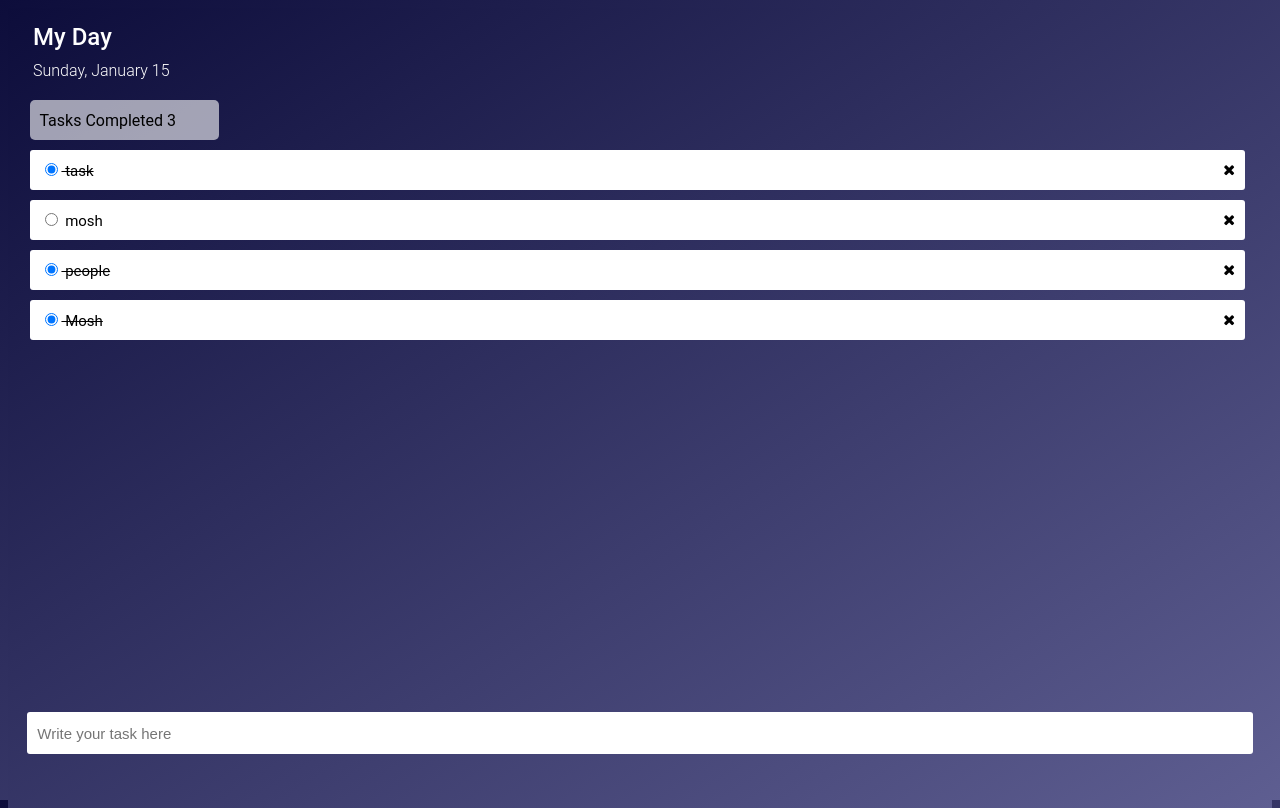
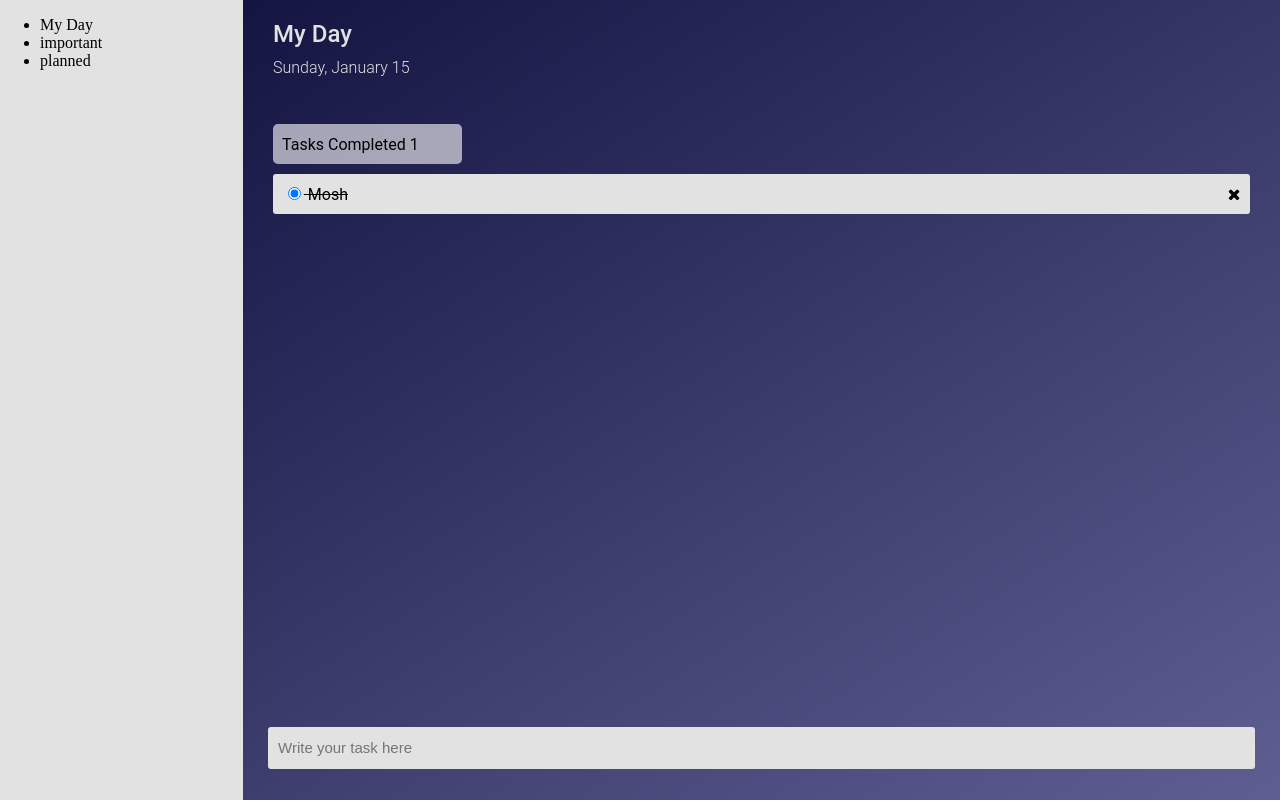
Before and after one commit to kareemyasser8/Todo-App-2023, an Angular app in the folder todo-app/: page / in a window 1280 px wide. Built offline with nearby package versions, Linux system fonts and the light colour scheme; data requests are answered from the project's data file.

Commit message:
adding grid into flex boxes

```diff
--- a/todo-app/db.json
+++ b/todo-app/db.json
@@ -4,21 +4,6 @@
       "description": "Mosh",
       "checked": true,
       "id": 1
-    },
-    {
-      "description": "people",
-      "checked": true,
-      "id": 2
-    },
-    {
-      "description": "mosh",
-      "checked": false,
-      "id": 3
-    },
-    {
-      "description": "task",
-      "checked": true,
-      "id": 4
     }
   ],
   "jobs": []
--- a/todo-app/src/app/app.component.html
+++ b/todo-app/src/app/app.component.html
@@ -1,3 +1 @@
-<div class="container">
-  <router-outlet></router-outlet>
-</div>
+<router-outlet></router-outlet>
--- a/todo-app/src/app/category-displayer/category-displayer.component.scss
+++ b/todo-app/src/app/category-displayer/category-displayer.component.scss
@@ -1,14 +1,14 @@
 @use '../sass/helpers/variables';
 
 .categoryContainer{
+  height: 100%;
   display: flex;
   flex-direction: column;
-  padding-top: 10px;
+  padding-top: 20px;
   padding-bottom: 10px;
-  padding-left: 15px;
-  margin-top: 5px;
+  padding-left: 30px;
   font-family: variables.$appFont;
-  color: white;
+  color: variables.$whiteBackgroundColor;
   .category{
     font-weight: 500;
     font-size: variables.$categoryFontSize;
--- a/todo-app/src/app/home/home.component.html
+++ b/todo-app/src/app/home/home.component.html
@@ -1,2 +1,17 @@
-<category-displayer></category-displayer>
-<tasks-list></tasks-list>
+<div class="app-container">
+
+    <div class="options-container">
+      <ul>
+        <li>My Day</li>
+        <li>important</li>
+        <li>planned</li>
+
+      </ul>
+    </div>
+
+
+    <div class="right-container">
+      <category-displayer></category-displayer>
+      <tasks-list></tasks-list>
+    </div>
+</div>
--- a/todo-app/src/app/home/home.component.scss
+++ b/todo-app/src/app/home/home.component.scss
@@ -0,0 +1,14 @@
+@use '../sass/helpers/variables';
+
+.options-container{
+  background-color: variables.$whiteBackgroundColor;
+  color: black;
+  width: 300px;
+}
+
+
+.right-container{
+  display: grid;
+  grid-template-rows: 13% 87%;
+  width: 100vw;
+}
--- a/todo-app/src/app/sass/helpers/_variables.scss
+++ b/todo-app/src/app/sass/helpers/_variables.scss
@@ -9,5 +9,8 @@ $medium: "(min-width: 767px)";
 $large: "(min-width: 767px)";
 
 $appFont: "Roboto";
+$whiteBackgroundColor: rgb(226, 226, 226);
 $categoryFontSize: 24px;
-$borderRad: 10px
+$borderRad: 10px;
+$appfontSize: 1rem;
+$appSmallfontSize: 0.8rem;
--- a/todo-app/src/app/sass/layout/_grid.scss
+++ b/todo-app/src/app/sass/layout/_grid.scss
@@ -2,14 +2,9 @@
 @use '../helpers/mixins';
 
 
-.container {
-  margin: auto; // horizontally centered because it has margin: auto;
-  // border: 1px solid red;
-  padding-right: 10px;
-  padding-left: 10px;
-  position: relative;
+.app-container{
+  height: 100vh;
   display: flex;
-  flex-direction: column;
-  height: 95%;
-  overflow: hidden;
+  flex-direction: row;
+  align-items: stretch;
 }
--- a/todo-app/src/app/tasks-list/tasks-list.component.html
+++ b/todo-app/src/app/tasks-list/tasks-list.component.html
@@ -1,5 +1,8 @@
-<welcome-message [isEmpty]="tasksEmpty" ></welcome-message>
 <div class="tasksContainer">
+
+  <welcome-message *ngIf="tasksEmpty" [isEmpty]="tasksEmpty"></welcome-message>
+
+  <div class="tasks-list" *ngIf="!tasksEmpty">
 
     <div class="tasks-completed" *ngIf="totalTasksCount > 0">
       Tasks Completed {{totalTasksCount}}
@@ -7,25 +10,25 @@
 
     <div class="task-tab" *ngFor="let task of tasks">
 
-    <div class = "task">
+      <div class="task">
         <input type="radio" (change)="seeIfChecked(task)" [checked]="task.checked">
-      <label [style.text-decoration]="task.checked? 'line-through' : ''" >
+        <label [style.text-decoration]="task.checked? 'line-through' : ''">
           {{task.description}}
         </label>
       </div>
 
       <span class="icon" (click)="deleteTask(task)">
-      <i class ="fa fa-solid fa-close"></i>
+        <i class="fa fa-solid fa-close"></i>
       </span>
 
     </div>
+
   </div>
 
+
   <form class="input-container">
-  <input type="text"
-  placeholder="Write your task here"
-  name="task"
-  #taskDec
-  (keyup.enter)="createTask(taskDec)"
+    <input type="text" placeholder="Write your task here" name="task" #taskDec (keyup.enter)="createTask(taskDec)"
       ngModel>
   </form>
+
+</div>
--- a/todo-app/src/app/tasks-list/tasks-list.component.scss
+++ b/todo-app/src/app/tasks-list/tasks-list.component.scss
@@ -1,63 +1,69 @@
 @use '../sass/helpers/variables';
 @import '../sass/components/radio-buttons';
-
+@import '../sass/layout/grid';
 
 .tasksContainer {
-  margin: auto;
-  width: 98%;
+  display:grid;
+  height: 100%;
+  grid-template-rows: 85% 15%;
+
+.tasks-list{
   display: flex;
   flex-direction: column;
   align-items: flex-start;
+  flex-basis: 100%;
+  padding-top: 20px;
+  padding-right: 30px;
+  padding-left: 30px;
 
-  .tasks-completed{
+  .tasks-completed {
     width: 180px;
     height: 40px;
-    background-color: rgba(white,0.6);
+    background-color: rgba(white, 0.6);
     color: black;
     display: flex;
     align-items: center;
     justify-content: flex-start;
     padding-left: 9px;
-    margin: 10px 0px;
     border-radius: 5px;
     text-align: center;
     font-family: variables.$appFont;
+    margin-bottom: 10px;
 
   }
 
+
   .task-tab {
-    background-color: #FFF;
-    font-family: Roboto;
+    background-color: variables.$whiteBackgroundColor;
+    font-family: variables.$appFont;
     margin-bottom: 10px;
     height: 40px;
     border-radius: 3px;
     border: none;
     outline: none;
     display: flex;
+    align-self: center;
     align-items: center;
     position: relative;
     width: 98%;
     padding: 0 10px;
-    font-size: 15px;
+    font-size: variables.$appfontSize;
 
-
-    &:first-child {
-      margin-top: 20px;
-    }
-
-    .task, .icon, .task-checker-container {
+    .task,
+    .icon,
+    .task-checker-container {
       position: absolute;
       top: 50%;
       transform: translateY(-50%);
     }
 
-    .task{
-      input{
+    .task {
+      input {
         cursor: pointer;
       }
     }
 
-    .crossed-text{
+    .crossed-text {
       text-decoration: line-through;
     }
 
@@ -71,41 +77,28 @@
         transition: 0.2s;
       }
     }
-
-
-
-
-
+  }
 
 
 }
 
-}
-
-
 .input-container {
-  // border: 1px solid peru;
-  height: 70px;
     display: flex;
-  flex-direction: column;
+    justify-content: center;
     align-items: center;
-  justify-content: center;
-  position: fixed;
-  position: absolute;
-  bottom: 0;
-  right: 0;
-  left: 0;
-  margin: auto;
-
+    padding-right: 25px;
+    padding-left: 25px;
 
     input {
       height: 40px;
       border-radius: 3px;
       border: none;
       outline: none;
-    width: 96%;
+      width: 100%;
       padding-left: 10px;
       font-size: 15px;
+      background-color: variables.$whiteBackgroundColor;
+    }
   }
 
 }
--- a/todo-app/src/app/welcome-message/welcome-message.component.scss
+++ b/todo-app/src/app/welcome-message/welcome-message.component.scss
@@ -1,27 +1,22 @@
 @use '../sass/helpers/variables';
 
 .initMessageContainer {
+  display: flex;
+  justify-content: center;
+  align-items: center;
   height: 100%;
-  display: flex;
-  // border: 1px solid red;
-  position: relative;
-  align-items: center;
-  justify-content: center;
 
   .initMessage {
-    @media #{variables.$large}{
-      margin-top: 50px;
-    }
     background: rgba(black, 0.5);
     width: 250px;
     max-height: 200px;
     padding: 22px;
     border-radius: variables.$borderRad;
     text-align: center;
-    color: white;
+    color: variables.$whiteBackgroundColor;
 
     font: {
-      size: 12px;
+      size: variables.$appSmallfontSize;
       family: variables.$appFont;
       weight: 300;
     }
--- a/todo-app/src/styles.scss
+++ b/todo-app/src/styles.scss
@@ -12,5 +12,10 @@
 
 html,body{
   height: 100%;
+  width: 100%;
+  margin: 0;
+  padding: 0;
+  // background-color: rgb(46, 28, 54);
+
   @include mixins.addBackGround(rgb(13, 13, 59),rgb(94, 94, 145));
 }
```
Lines whose indentation alone changed are shown as unchanged.
